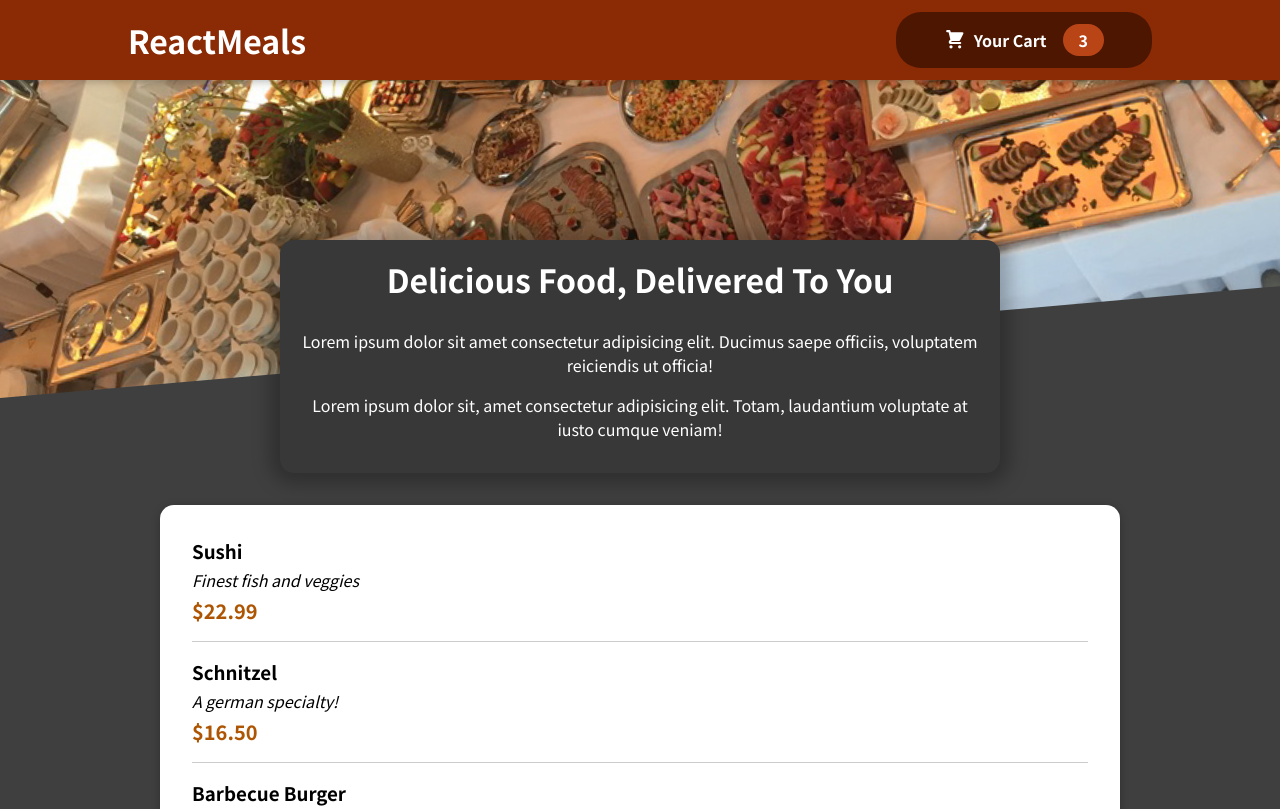
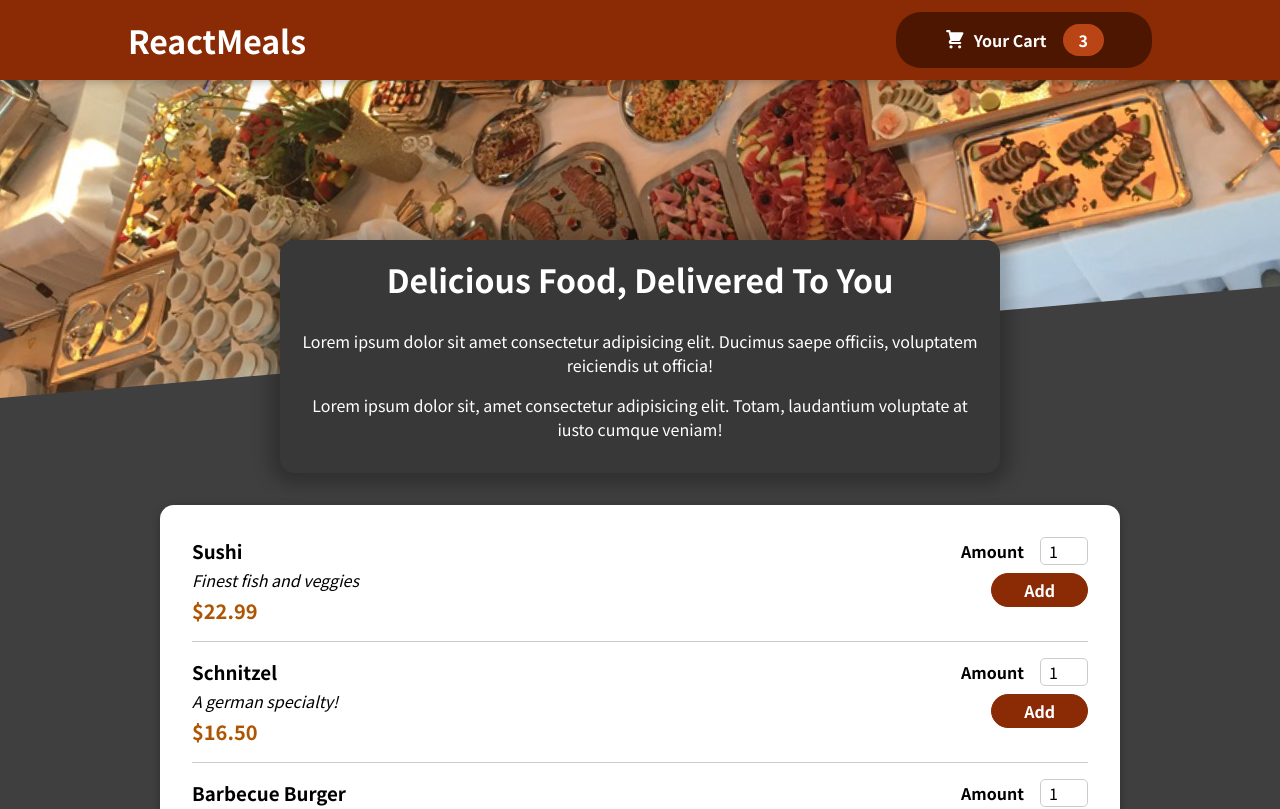
Before and after one commit to CVOvidiu/Food-Order-App, a React (Create React App) app: page / in a window 1280 px wide. Shown: the top 809 px of the page. Built offline with nearby package versions, Linux system fonts and the light colour scheme.

Commit message:
Meal Item Form

```diff
--- a/src/components/Meals/AvailableMeals.js
+++ b/src/components/Meals/AvailableMeals.js
@@ -8,6 +8,7 @@
   const mealsList = DUMMY_MEALS.map((meal) => (
     <MealItem
       key={meal.id}
+      id={meal.id}
       name={meal.name}
       desc={meal.description}
       price={meal.price}
--- a/src/components/Meals/MealItem/MealItem.js
+++ b/src/components/Meals/MealItem/MealItem.js
@@ -1,3 +1,5 @@
+import MealItemForm from "./MealItemForm";
+
 import classes from "./MealItem.module.css";
 
 const MealItem = (props) => {
@@ -10,7 +12,9 @@
         <div className={classes.description}>{props.desc}</div>
         <div className={classes.price}>{price}</div>
       </div>
-      <div></div>
+      <div>
+        <MealItemForm id={props.id} />
+      </div>
     </li>
   );
 };
--- /dev/null
+++ b/src/components/Meals/MealItem/MealItemForm.js
@@ -0,0 +1,24 @@
+import Input from "../../UI/Input";
+
+import classes from "./MealItemForm.module.css";
+
+const MealItemForm = (props) => {
+  return (
+    <form className={classes.form}>
+      <Input
+        label="Amount"
+        input={{
+          id: "amount_" + props.id,
+          type: "number",
+          min: "1",
+          max: "5",
+          step: "1",
+          defaultValue: "1",
+        }}
+      />
+      <button className={classes.button}>Add</button>
+    </form>
+  );
+};
+
+export default MealItemForm;
--- /dev/null
+++ b/src/components/Meals/MealItem/MealItemForm.module.css
@@ -0,0 +1,20 @@
+.form {
+  text-align: right;
+}
+
+.form button {
+  font: inherit;
+  cursor: pointer;
+  background-color: #8a2b06;
+  border: 1px solid #8a2b06;
+  color: white;
+  padding: 0.25rem 2rem;
+  border-radius: 20px;
+  font-weight: bold;
+}
+
+.form button:hover,
+.form button:active {
+  background-color: #641e03;
+  border-color: #641e03;
+}
--- /dev/null
+++ b/src/components/UI/Input.js
@@ -0,0 +1,12 @@
+import classes from "./Input.module.css";
+
+const Input = (props) => {
+  return (
+    <div className={classes.input}>
+      <label htmlFor={props.input.id}>{props.label}</label>
+      <input {...props.input} />
+    </div>
+  );
+};
+
+export default Input;
--- /dev/null
+++ b/src/components/UI/Input.module.css
@@ -0,0 +1,18 @@
+.input {
+  display: flex;
+  align-items: center;
+  margin-bottom: 0.5rem;
+}
+
+.input label {
+  font-weight: bold;
+  margin-right: 1rem;
+}
+
+.input input {
+  width: 3rem;
+  border-radius: 5px;
+  border: 1px solid #ccc;
+  font: inherit;
+  padding-left: 0.5rem;
+}
```
